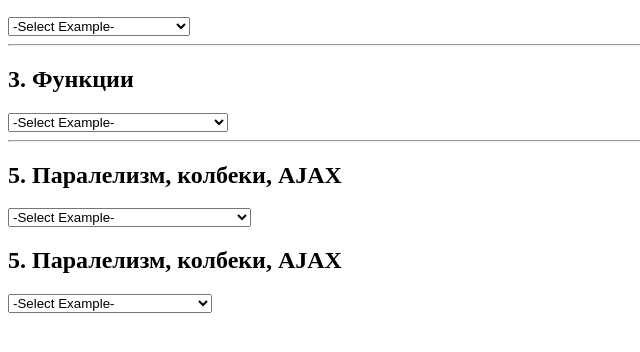
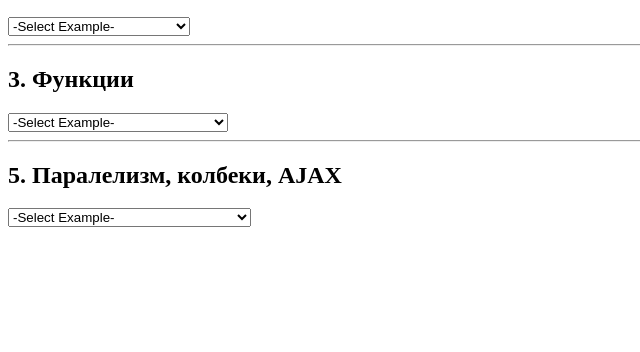
Before and after one commit to valeraOlexienko/geekhub-js-lessons, a website: page index.html in a window 1280 px wide. Shown: the part 110-462 px from the top of the page, without its empty margins (0-640 px from the left). Drawn offline with Linux system fonts and the light colour scheme.

Commit message:
moved option

```diff
--- a/index.html
+++ b/index.html
@@ -41,16 +41,9 @@
         <h2>5. Паралелизм, колбеки, AJAX</h2>
         <select data-lesson="lesson5">
             <option>-Select Example-</option>
+            <option value="5_2_worker_timeout_interval.js">setTimeout, setInterval, worker</option>
             <option value="5-3_xhr.js">5.3 AJAX</option>
             <option value="5-4_arrays.js">5.4 Примеры колбеков на массивах</option>
-        </select>
-    </div>
-
-    <div>
-        <h2>5. Паралелизм, колбеки, AJAX</h2>
-        <select data-lesson="lesson5">
-            <option>-Select Example-</option>
-            <option value="5_2_worker_timeout_interval.js">setTimeout, setInterval, worker</option>
         </select>
     </div>
 
```
